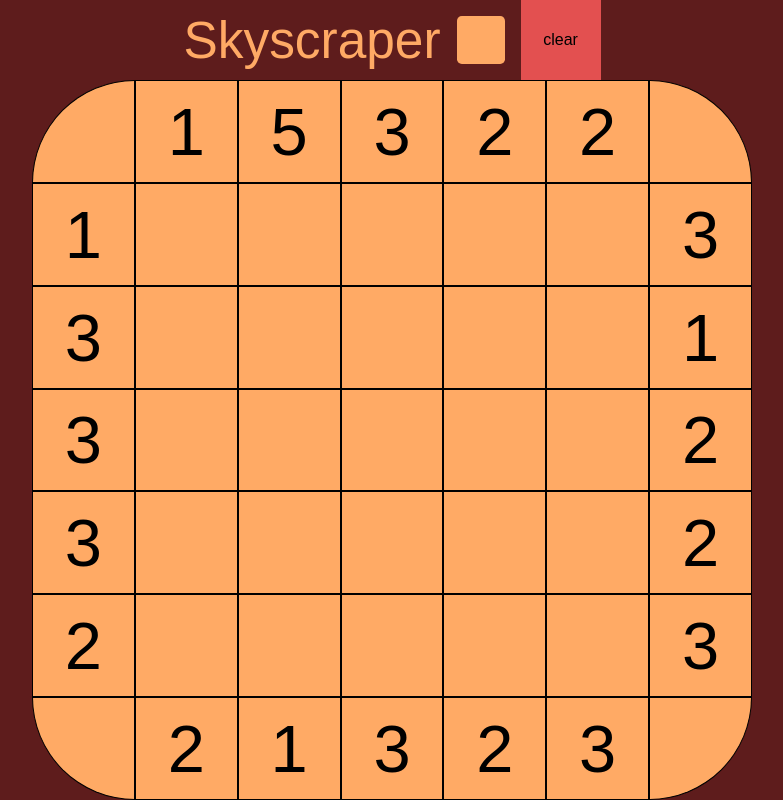
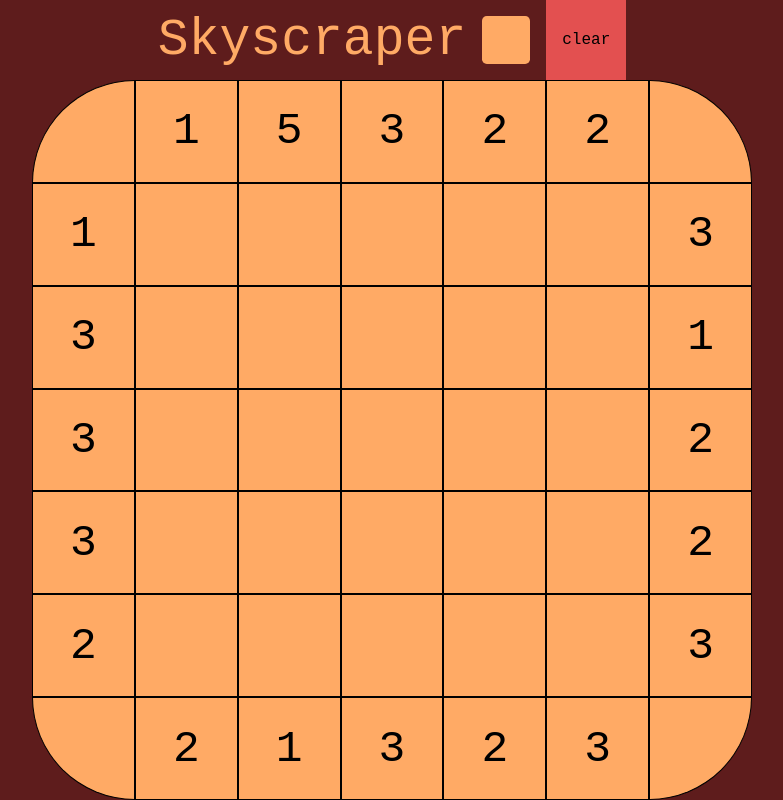
Before and after one commit to Mvnlst/Mvnlst.github.io, a plain HTML site: page level3.html in a window 1280 px wide. Shown: the whole page, without its empty margins (248-1031 px from the left). Drawn offline with Linux system fonts and the light colour scheme.

Commit message:
simpler version

```diff
--- a/homepage_script.js
+++ b/homepage_script.js
@@ -1,10 +1,8 @@
 let menu_items = document.getElementsByClassName("menu-item");
+let title = document.getElementsByClassName("title")[0];
+
 
 function levels(){
     cleanup();
     window.location.href="levels.html";
 }
-
-function cleanup(){
-    console.log("nothing yet");
-}
--- a/homepage_style.css
+++ b/homepage_style.css
@@ -9,130 +9,27 @@
 html, body {
     margin: 0px;
     background-color: var(--background-color);
-    font-family: fantasy;
+    font-family: 'Courier New', Courier, monospace;
     overflow: hidden;
+    color: var(--tile-color)
 }
-
-p {
-    margin: 0px;
-    font-size: 0px;
-    transition: 0.3s;
-}
-
-.shrink-text{
-    animation: shrink 0.3s both;
-}
-
-@keyframes shrink{
-    from{font-size: 100%;}
-    to{font-size: 0px;}
-}
-
-.grow-text{
-    animation: grow 0.3s both;
-}
-
-.title{
-    display: inline-block;
-    color: var(--tile-color);
-    user-select: none;
-    font-size: min(15vw, 15vh);
-    width: auto;
-    overflow: hidden;
-    animation: show-title 2s both;
-}
-
-.items{
-    height:auto;
-    animation: scale-up 2s both;
-    overflow: hidden;
-    animation-delay: 2s;
-}
-
-@keyframes scale-up{
-    0% {height: 0%;}
-    100% {height: calc(min(5vw, 5vh)*3.6);}
-}
-
-.menu-item{
-    font-size: min(5vw, 5vh);
-    color: var(--tile-color);
-    transition: 0.3s;
-    user-select: none;
-    cursor:pointer;
-}
-
-.menu-item:hover{
-    padding-left:2%;
-}
-
-@keyframes show-title{
-    from{width:0px;}
-    to{width:calc(min(15vw, 15vh)*4.7);}
-}
-
-@keyframes grow{
-    from{font-size: 0px;}
-    to{font-size: 100%;}
-}
-
-.navbar {
-    height: 10vh;
-    background-color: var(--background-color);
-    display: flex;
-    justify-content: center;
-}
-
-
-
-.wrapper {
-    height: 90vh;
-    display: flex;
-    justify-content: center;
-    align-items: center;
-    flex-direction: column;
-}
-
-.title-wrapper {
-    height: 100vh;
-    width: 80vw;
-    margin-left:10vw;
+.wrapper{
+    height:100vh;
+    margin-left:10%;
     display: flex;
     justify-content: center;
     flex-direction: column;
 }
 
-.container{
-    display: flex;
-    justify-content: center;
-    align-items: center;
-    aspect-ratio: 1 / 1;
+.title{
+    font-size : 5rem;
 }
 
-.level-button{
-    height:60%;
-    background-color: var(--background-color);
-    aspect-ratio: 1 / 1;
-    display: grid;
-    grid-template-columns: repeat(3, 1fr);
-    grid-template-rows: repeat(3, 1fr);
-    gap: 0px;
-    transition: 0.3s;
-    border-radius: 10%;
-    overflow: hidden;
-}
-
-.cube{
-    background-color: var(--tile-color);
+.menu-item{
+    font-size: 2rem;
     transition: 0.3s;
 }
 
-.level-button:hover{
-    gap: 5px;
-    height: 80%;
+.menu-item:hover{
+    margin-left:1%;
 }
-
-.level-button:hover .cube{
-    border-radius: 20%;
-
-}
--- a/level_script.js
+++ b/level_script.js
@@ -38,7 +38,7 @@ function check_screen() {
         grid.classList.add("width");
         grid.classList.remove("height");
     }
-    grid.style.fontSize = `${grid.clientWidth / (width * 2)}px`;
+    grid.style.fontSize = `${grid.clientWidth / (width * 3)}px`;
     title.style.fontSize = `${grid.clientWidth / (width * 2)}px`;
 }
 
--- a/level_style.css
+++ b/level_style.css
@@ -9,7 +9,7 @@
 html, body {
     margin: 0px;
     background-color: var(--background-color);
-    font-family: "Copperplate", fantasy;
+    font-family: 'Courier New', Courier, monospace;
 }
 
 p {
--- a/levels_script.js
+++ b/levels_script.js
@@ -55,6 +55,9 @@ function build() {
     for(let amount = 0; amount < amountOfLevels; amount++){
         let level_tile = document.createElement("div");
         level_tile.classList.add("level-tile");
+        level_tile.onclick = () => {
+            window.location.href = `level${amount+1}.html`;
+        }
         grid.appendChild(level_tile);
     }
 }
--- a/levels_style.css
+++ b/levels_style.css
@@ -9,7 +9,7 @@
 html, body {
     margin: 0px;
     background-color: var(--background-color);
-    font-family: "Copperplate", fantasy;
+    font-family: 'Courier New', Courier, monospace;
 }
 
 p {
```
Also changed, not shown: index.html (+4 -8 lines).
